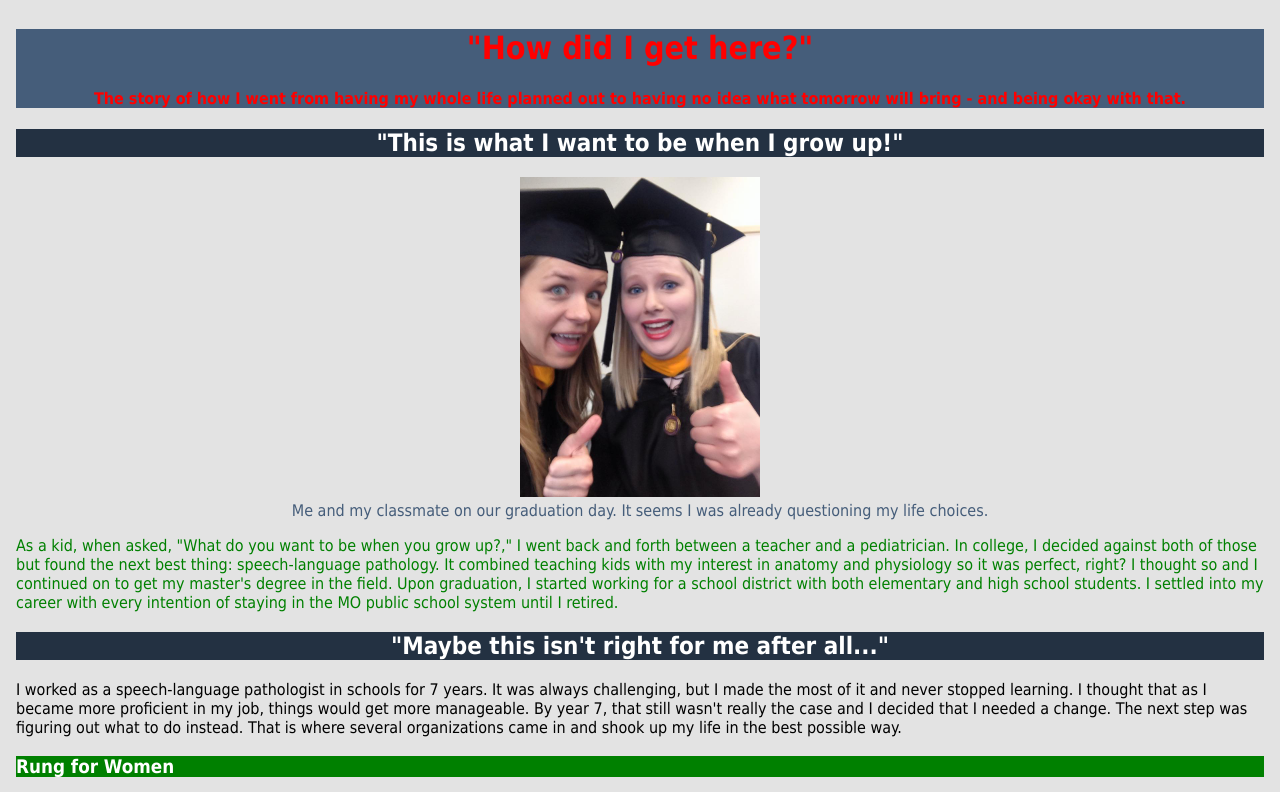
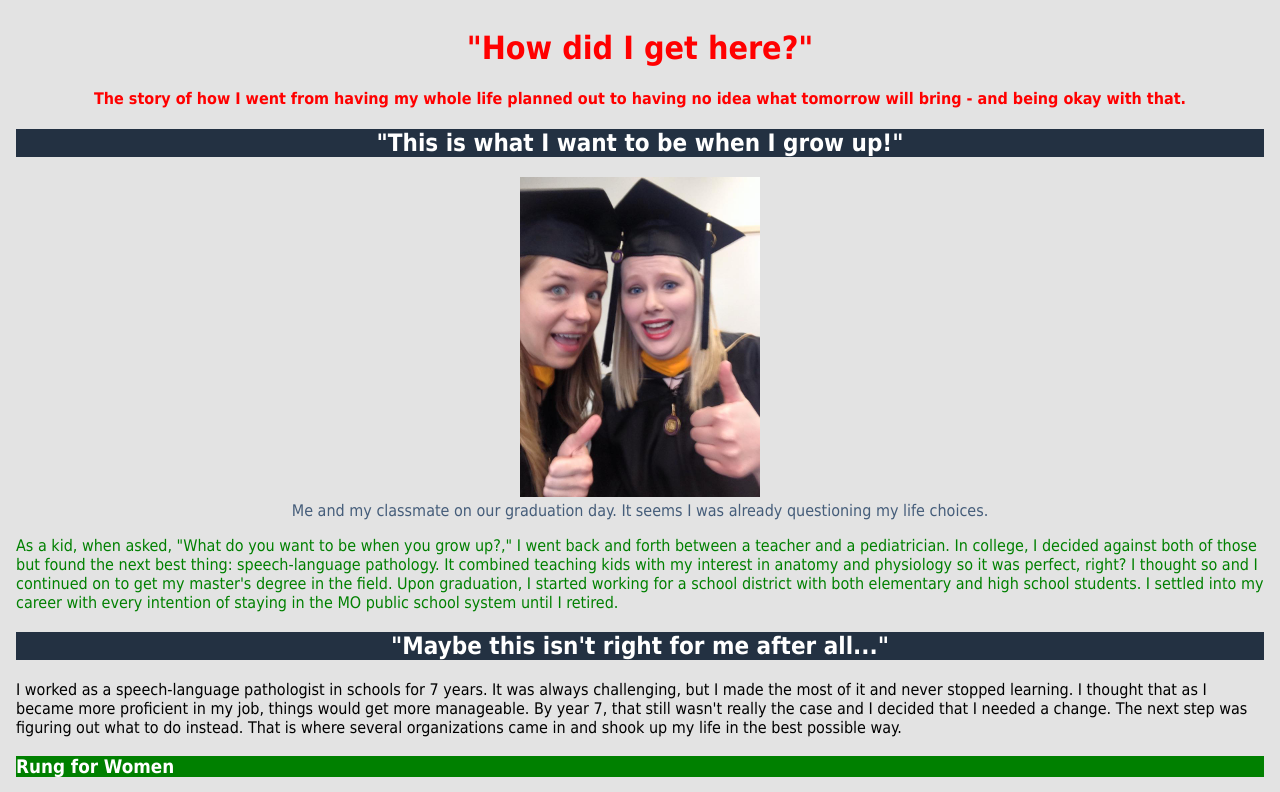
Before and after one commit to PT-Web-Dev-Jan-23/js-assignment-4-html-me-something-kdj275, a website: page index.html in a window 1280 px wide. Shown: the top 792 px of the page. Drawn offline with Linux system fonts and the light colour scheme; files whose address does not match are found by name.

Commit message:
trying to fix failed test again

```diff
--- a/styles.css
+++ b/styles.css
@@ -13,9 +13,7 @@ body {
 }
 
 .mainHeading {
-	background: #455d7a;
-    color: red;
-    text-align: center;
+	color: red;
 }
 
 .center{
```
